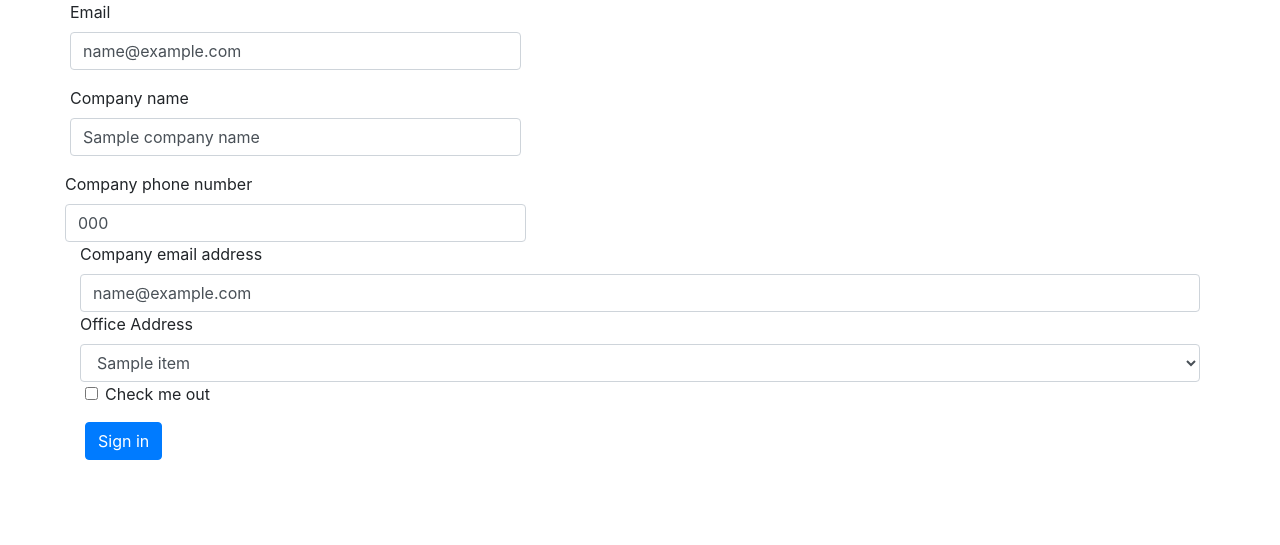
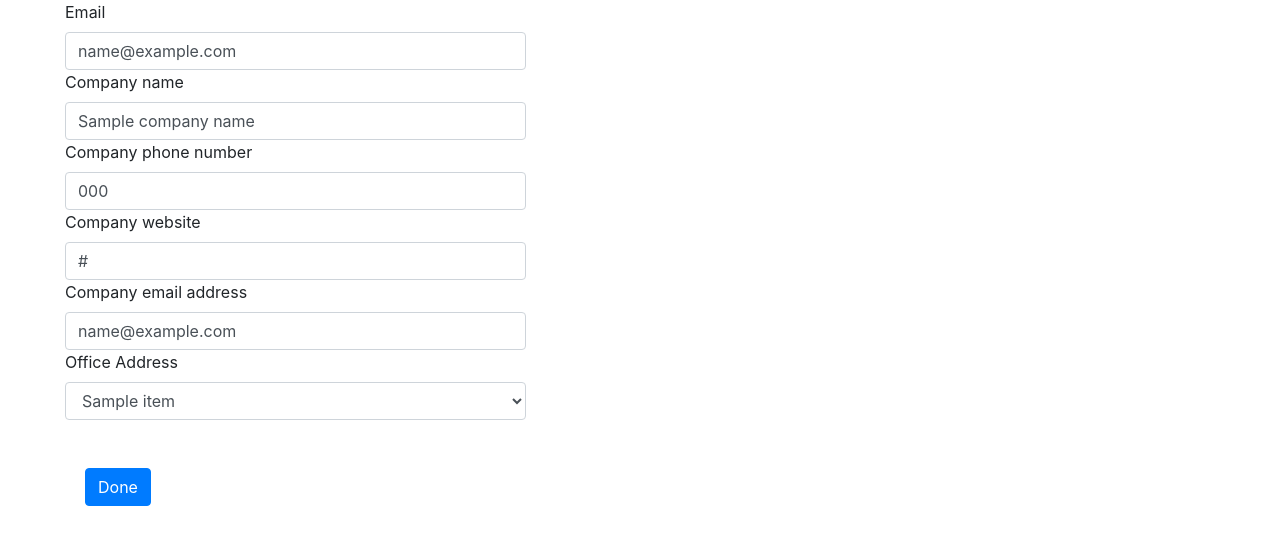
Before and after one commit to abhinavjha98/Web_Scrapping_Websites, a Flask app: template templates/index.html in a window 1280 px wide. Shown: the part 56-601 px from the top of the page. Run offline with Flask 2, Linux system fonts and the light colour scheme; the template is opened without the code that fills it: most values are stand-ins (such as "Sample title", 1, 10 or a date in 2020); some libraries are stand-ins or nearby versions.

Commit message:
Completed the work

```diff
--- a/app.py
+++ b/app.py
@@ -10,6 +10,7 @@ def index():
 	company_phone = ""
 	email=""
 	add=""
+	company_website=""
 	if request.method == "POST":
 		if request.form['submit']=="submit":
 			email = request.form['email']
@@ -24,7 +25,8 @@ def index():
 					add = str(data['Address 1'][ind]).split("||")
 					company_phone = data['Phone Number'][ind]
 					company_email = data['Email'][ind]
-	return render_template('index.html',company_name=company_name,add=add,email=email,company_phone=company_phone,company_email=company_email)
+					company_website = data['Website'][ind]
+	return render_template('index.html',company_name=company_name,add=add,email=email,company_website=company_website,company_phone=company_phone,company_email=company_email)
 
 if __name__ == '__main__':
 	app.run(debug=True)
--- a/templates/index.html
+++ b/templates/index.html
@@ -46,12 +46,10 @@
 
 <form method="POST">
   <div class="form-row">
-    <div class="form-group col-md-12">
       <label for="inputEmail4">Email</label>
       <input type="text" value="{{email}}" name="email" class="form-control" id="inputEmail4">
-    </div>
   </div>
-  <div class="form-group">
+  <div class="form-row">
     <label for="inputAddress">Company name</label>
     <input type="text" class="form-control" value="{{company_name}}" id="inputAddress">
   </div>
@@ -59,8 +57,11 @@
       <label for="inputCity">Company phone number</label>
       <input type="text" class="form-control"value="{{company_phone}}" id="inputCity">
     </div>
-  </div>
-   <div class="form-row">
+    <div class="form-row">
+      <label for="inputCity">Company website</label>
+      <input type="text" class="form-control"value="{{company_website}}" id="inputCity">
+    </div>
+    <div class="form-row">
       <label for="inputCity">Company email address</label>
       <input type="text" class="form-control" value="{{company_email}}" id="inputCity">
   </div>
@@ -72,15 +73,8 @@
         {% endfor %}
       </select>
   </div>
-  <div class="form-group">
-    <div class="form-check">
-      <input class="form-check-input" type="checkbox" id="gridCheck">
-      <label class="form-check-label" for="gridCheck">
-        Check me out
-      </label>
-    </div>
-  </div>
-  <button name="submit" value="submit" type="submit" class="btn btn-primary">Sign in</button>
+  </div><br><br>
+  <button name="submit" value="submit" type="submit" class="btn btn-primary">Done</button>
 </form>
 </div>
 
```
